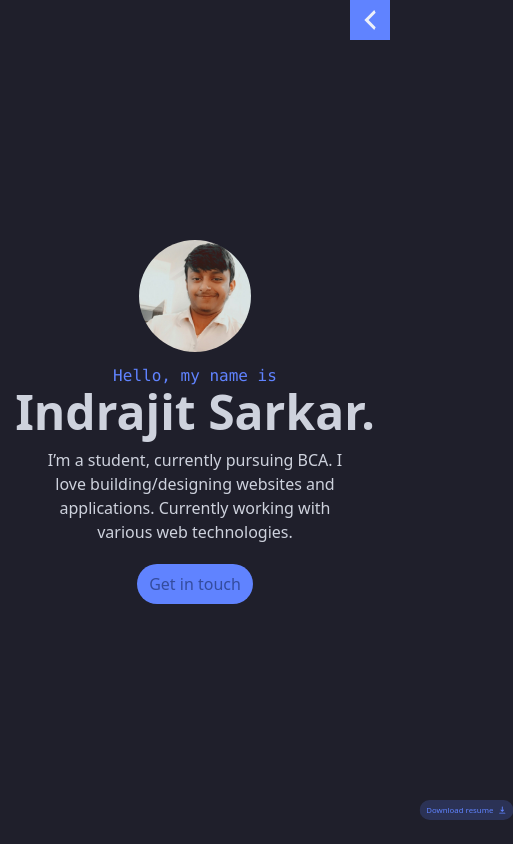
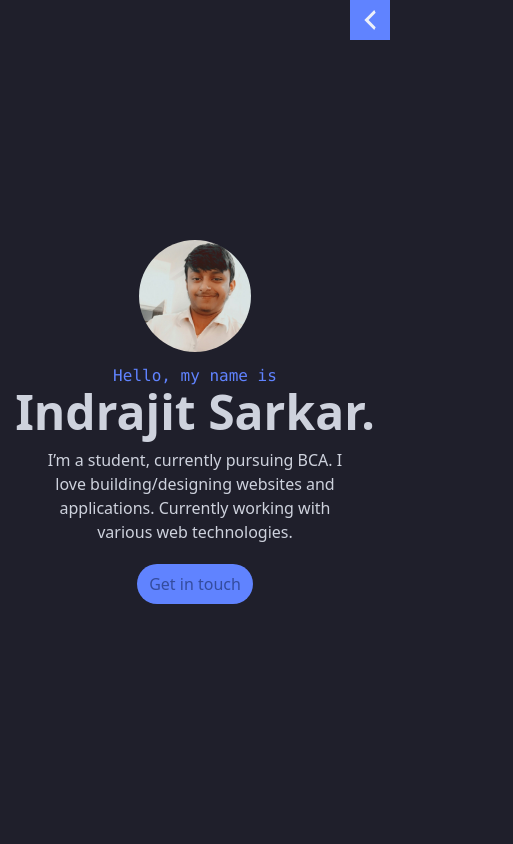
Before and after one commit to indraskr9/personal_portfolio_v3, a Next.js app: page / in a window 390 px wide. Shown: the whole page, 513 px wide, since content can reach past the window. Built offline with nearby package versions, Linux system fonts and the light colour scheme.

Commit message:
some changes for mobiles

```diff
--- a/components/Alert/Alert.tsx
+++ b/components/Alert/Alert.tsx
@@ -16,13 +16,14 @@ export const Alert: React.FC<Props> = ({
   return (
     <motion.div
       onClick={action}
-      initial={{x: 200, scale: 0.5}}
+      initial={{x: '-150%', scale: 0.5}}
       animate={{
         x: 0,
         scale: 1,
         transition: {delay, type: 'spring', stiffness: 100, damping: 20},
       }}
-      className='flex justify-center items-center absolute right-4 bottom-4 py-2 px-3 bg-primary bg-opacity-20 text-primary rounded-full cursor-pointer hover:bg-opacity-40 transition-all duration-300'>
+      exit={{scale: 0.5, x: '-100%', opacity: 0}}
+      className='flex justify-center items-center absolute left-4 bottom-4 py-2 px-3 bg-primary bg-opacity-20 text-primary rounded-full cursor-pointer hover:bg-opacity-40 transition-all duration-300'>
       <motion.div className='mr-2 text-sm'>{message}</motion.div>
 
       {/* TODO: Change Icon */}
--- a/pages/contact.tsx
+++ b/pages/contact.tsx
@@ -77,7 +77,7 @@ const contact = () => {
           <motion.div
             initial={{y: 10, scale: 0.5, opacity: 0}}
             animate={{y: 0, scale: 1, opacity: 1}}
-            className='flex absolute right-3 bottom-3 text-primary bg-primaryDark bg-opacity-20 hover:bg-opacity-40 transition-all ease-in-out duration-500 p-3 rounded-full cursor-pointer lg:hidden'>
+            className='flex fixed right-3 bottom-3 text-primary bg-primaryDark bg-opacity-20 hover:bg-opacity-40 transition-all ease-in-out duration-500 p-3 rounded-full cursor-pointer lg:hidden'>
             <svg
               xmlns='http://www.w3.org/2000/svg'
               width='20'
--- a/pages/index.tsx
+++ b/pages/index.tsx
@@ -26,8 +26,8 @@ const ContainerVariants: Variants = {
 const ItemVariants: Variants = {
   start: {
     opacity: 0,
-    scale: 1.3,
-    y: '250%',
+    scale: 1.2,
+    y: 150,
     transition: {},
   },
   end: {
```
